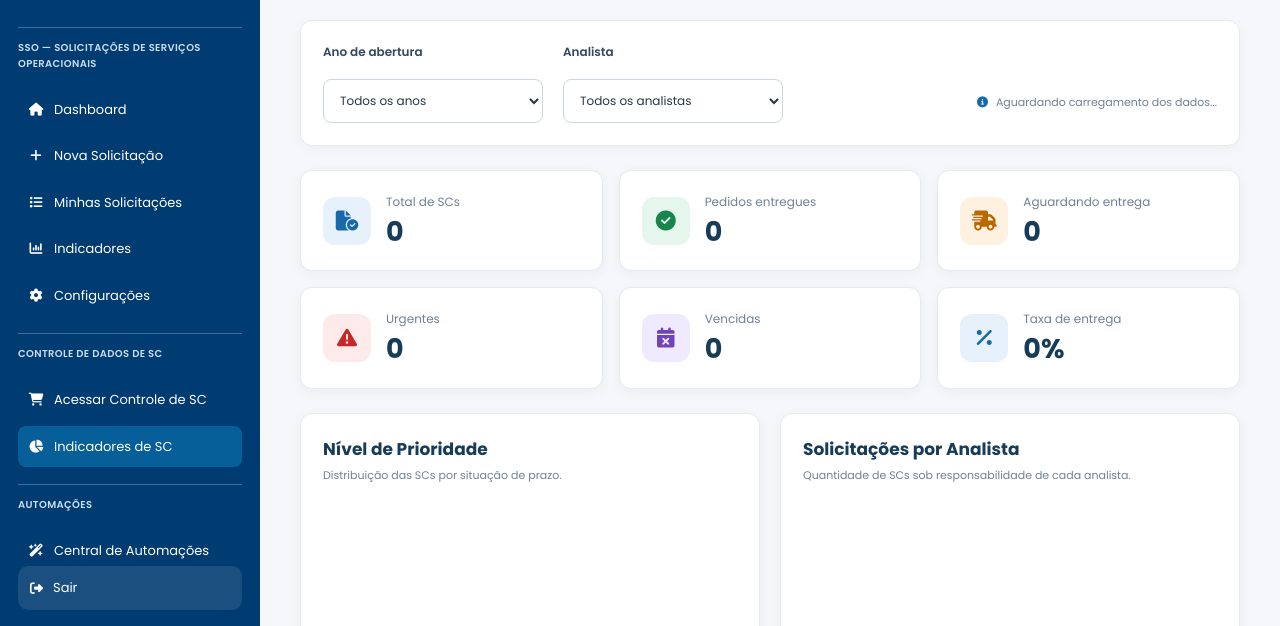
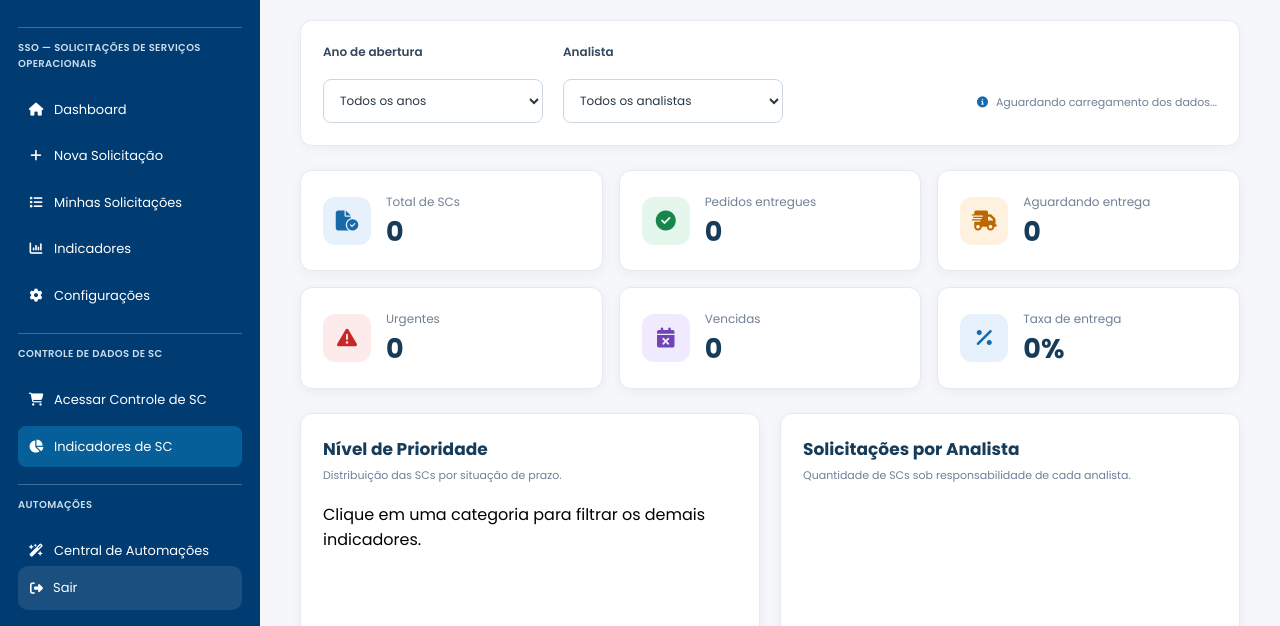
Before and after one commit to matheuscetiqt/SSO---Solicita-o-de-Servi-o-Operacional, a plain HTML site: page indicadores-controle-sc.html in a window 1280 px wide. Shown: the part 174-800 px from the top of the page. Drawn offline with nearby package versions, Linux system fonts and the light colour scheme; no server answers.

Commit message:
Update indicadores-controle-sc.html

```diff
--- a/indicadores-controle-sc.html
+++ b/indicadores-controle-sc.html
@@ -240,6 +240,9 @@
                     <h2>Nível de Prioridade</h2>
                     <p>Distribuição das SCs por situação de prazo.</p>
                 </div>
+                <p id="filtroInterativoSC">
+    Clique em uma categoria para filtrar os demais indicadores.
+</p>
                 <div class="indicador-sc-canvas">
                     <canvas id="graficoPrioridadeSC"></canvas>
                 </div>
```
